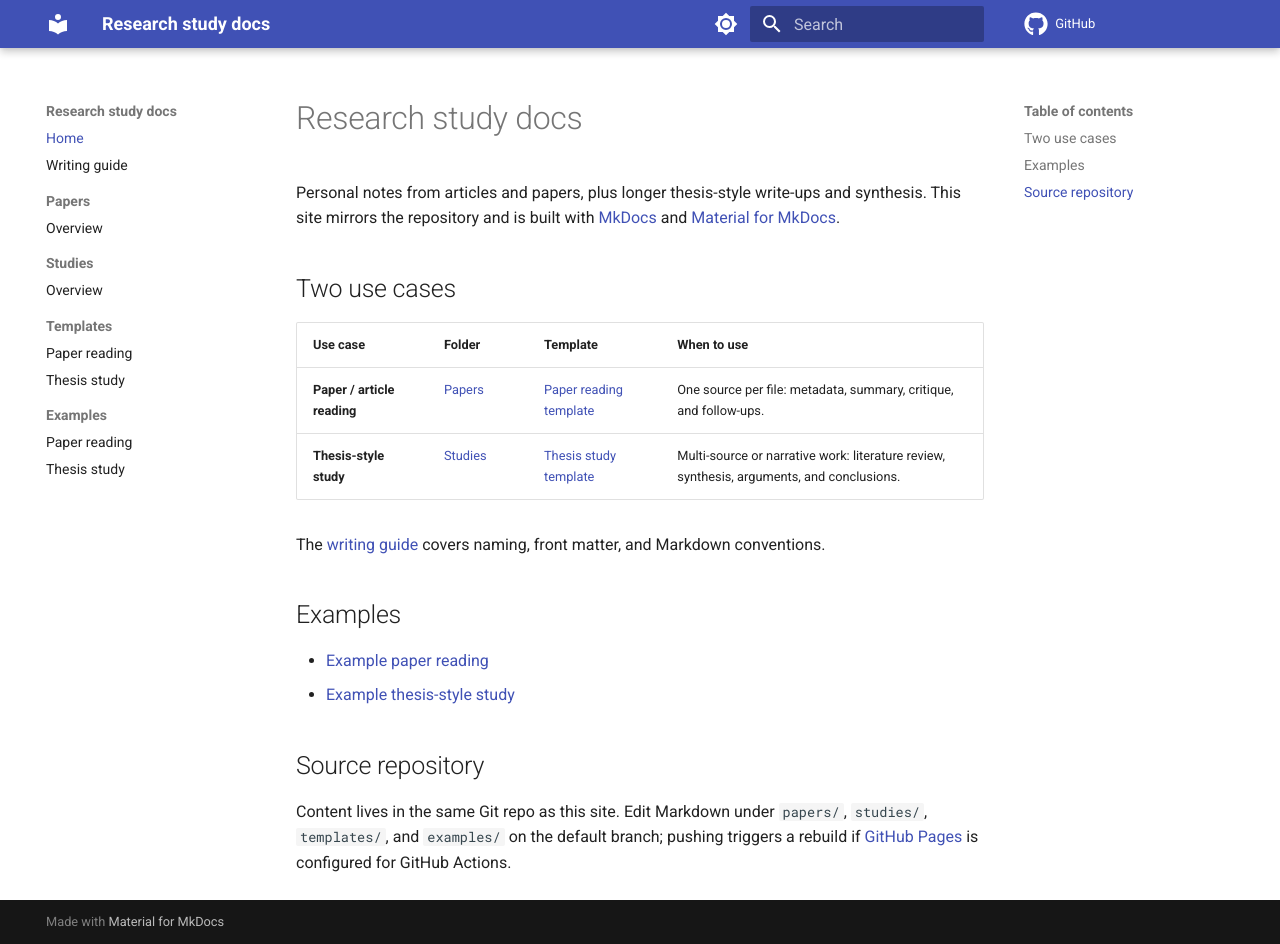
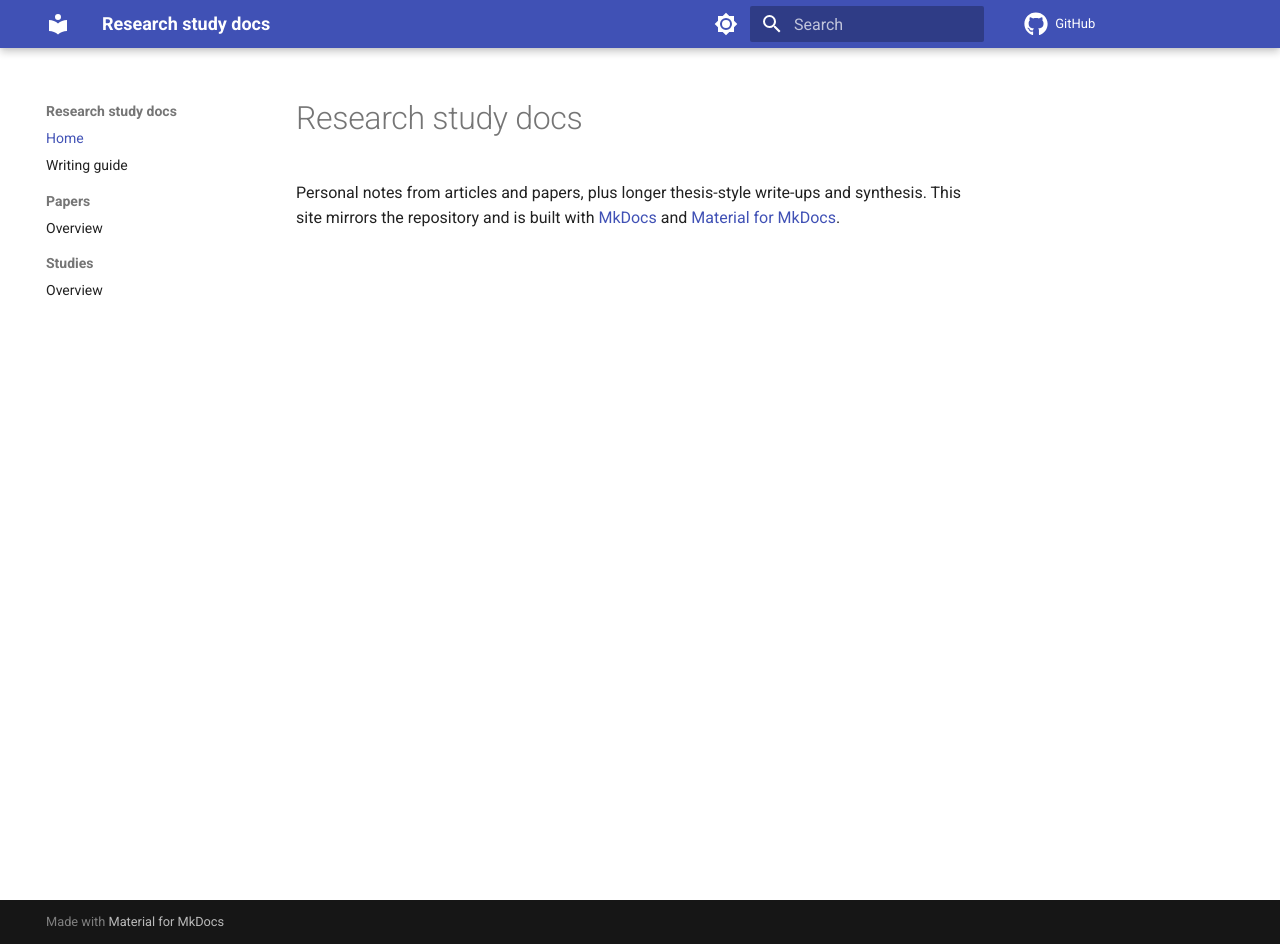
Before and after one commit to elshafieeltayeb/research-study-docs, an MkDocs documentation site: the page built from docs/index.md, in a window 1280 px wide and 944 px high. Built offline with MkDocs 1.6.1 and Material for MkDocs 9.7.7, drawn with Linux system fonts in a browser that asks for light colours; comment, search, counter and statistics services are not loaded.

Commit message:
fix: remove template docs and new paper titles

```diff
--- a/docs/index.md
+++ b/docs/index.md
@@ -1,21 +1,3 @@
 # Research study docs
 
 Personal notes from articles and papers, plus longer thesis-style write-ups and synthesis. This site mirrors the repository and is built with [MkDocs](https://www.mkdocs.org/) and [Material for MkDocs](https://squidfunk.github.io/mkdocs-material/).
-
-## Two use cases
-
-| Use case | Folder | Template | When to use |
-|----------|--------|----------|-------------|
-| **Paper / article reading** | [Papers](papers/index.md) | [Paper reading template](templates/paper-reading.md) | One source per file: metadata, summary, critique, and follow-ups. |
-| **Thesis-style study** | [Studies](studies/index.md) | [Thesis study template](templates/thesis-study.md) | Multi-source or narrative work: literature review, synthesis, arguments, and conclusions. |
-
-The [writing guide](style.md) covers naming, front matter, and Markdown conventions.
-
-## Examples
-
-- [Example paper reading](examples/example-paper-reading.md)
-- [Example thesis-style study](examples/example-thesis-study.md)
-
-## Source repository
-
-Content lives in the same Git repo as this site. Edit Markdown under `papers/`, `studies/`, `templates/`, and `examples/` on the default branch; pushing triggers a rebuild if [GitHub Pages](https://pages.github.com/) is configured for GitHub Actions.
--- a/mkdocs.yml
+++ b/mkdocs.yml
@@ -65,9 +65,3 @@ nav:
     - Overview: papers/index.md
   - Studies:
     - Overview: studies/index.md
-  - Templates:
-    - Paper reading: templates/paper-reading.md
-    - Thesis study: templates/thesis-study.md
-  - Examples:
-    - Paper reading: examples/example-paper-reading.md
-    - Thesis study: examples/example-thesis-study.md
```
Also changed, not shown: papers/index.md (+33 -2 lines), studies/index.md (+0 -4 lines).
